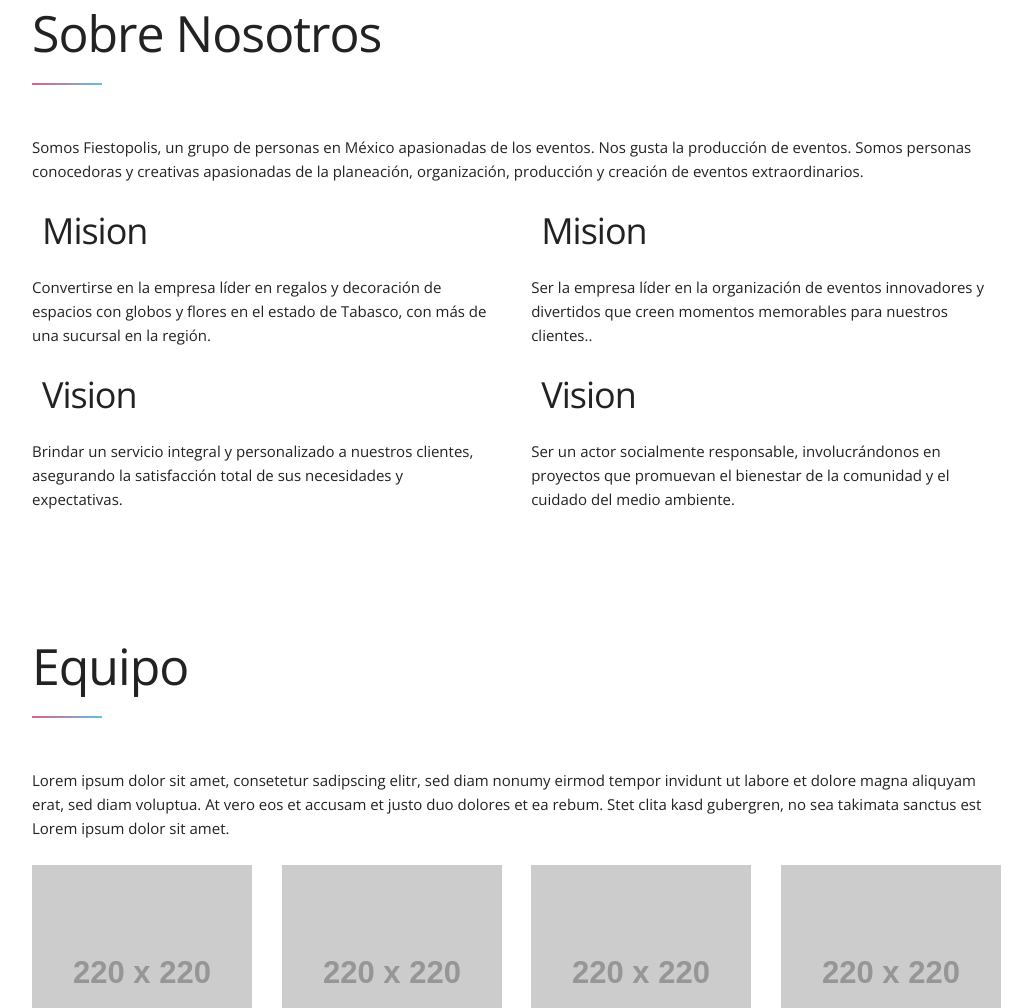
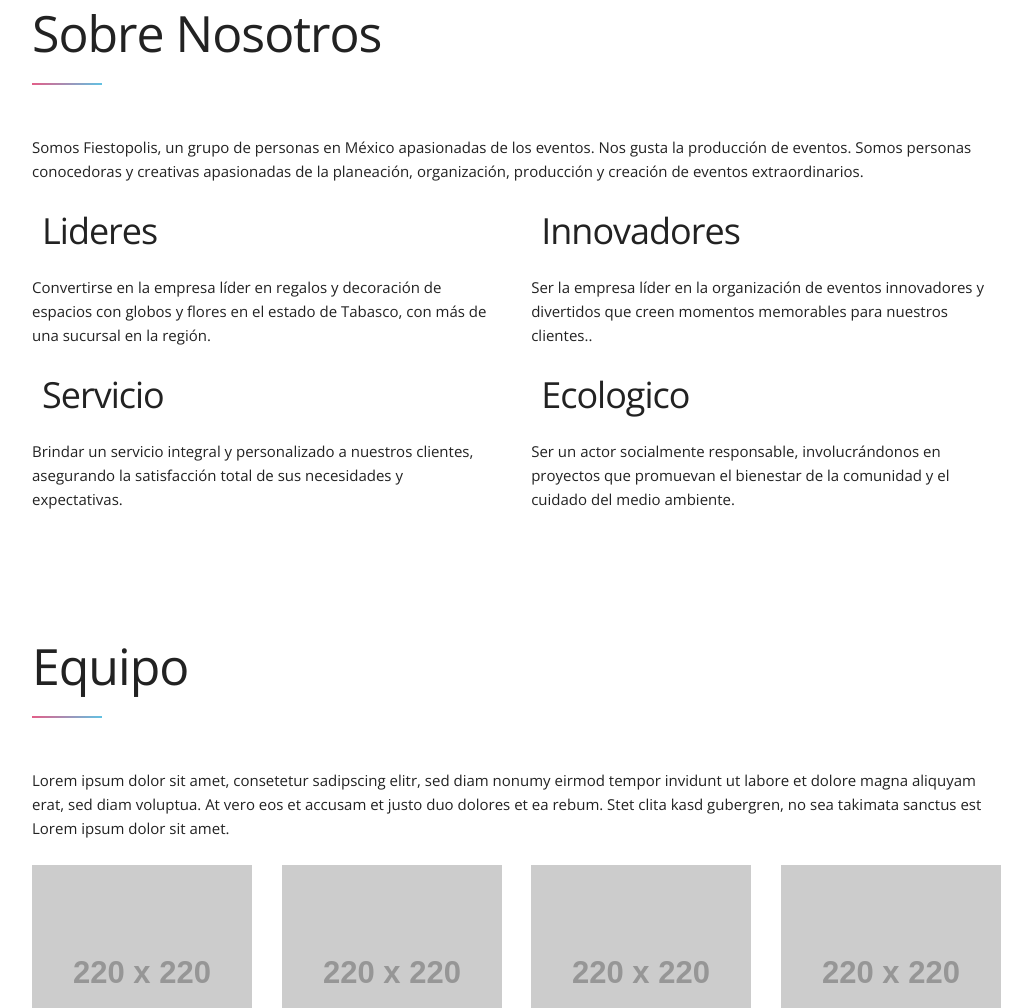
Before and after one commit to iGuss9/FiestopolisMobile, a plain HTML site: page index.html in a window 1280 px wide. Shown: the part 897-1905 px from the top of the page, without its empty margins (128-1160 px from the left). Drawn offline with nearby package versions, Linux system fonts and the light colour scheme; placeholder pictures from the web are drawn by us; some icons are missing.

Commit message:
Update index.html

```diff
--- a/index.html
+++ b/index.html
@@ -53,20 +53,20 @@
     </div>
     <div class="row">
       <div class="six columns">
-        <h3><span class="typcn typcn-device-desktop icon"></span>Mision</h3>
+        <h3><span class="typcn typcn-device-desktop icon"></span>Lideres</h3>
         <p>Convertirse en la empresa líder en regalos y decoración de espacios con globos y flores en el estado de Tabasco, con más de una sucursal en la región.</p>
       </div>
       <div class="six columns">
-        <h3><span class="typcn typcn-pen icon"></span>Mision</h3>
+        <h3><span class="typcn typcn-pen icon"></span>Innovadores</h3>
         <p>Ser la empresa líder en la organización de eventos innovadores y divertidos que creen momentos memorables para nuestros clientes..</p>
       </div>
       <div class="row">
         <div class="six columns">
-          <h3><span class="typcn typcn-cog-outline icon"></span>Vision</h3>
+          <h3><span class="typcn typcn-cog-outline icon"></span>Servicio</h3>
           <p>Brindar un servicio integral y personalizado a nuestros clientes, asegurando la satisfacción total de sus necesidades y expectativas.</p>
         </div>
         <div class="six columns">
-          <h3><span class="typcn typcn-lightbulb icon"></span>Vision</h3>
+          <h3><span class="typcn typcn-lightbulb icon"></span>Ecologico</h3>
           <p>Ser un actor socialmente responsable, involucrándonos en proyectos que promuevan el bienestar de la comunidad y el cuidado del medio ambiente.</p>
         </div>
       </div>
```
